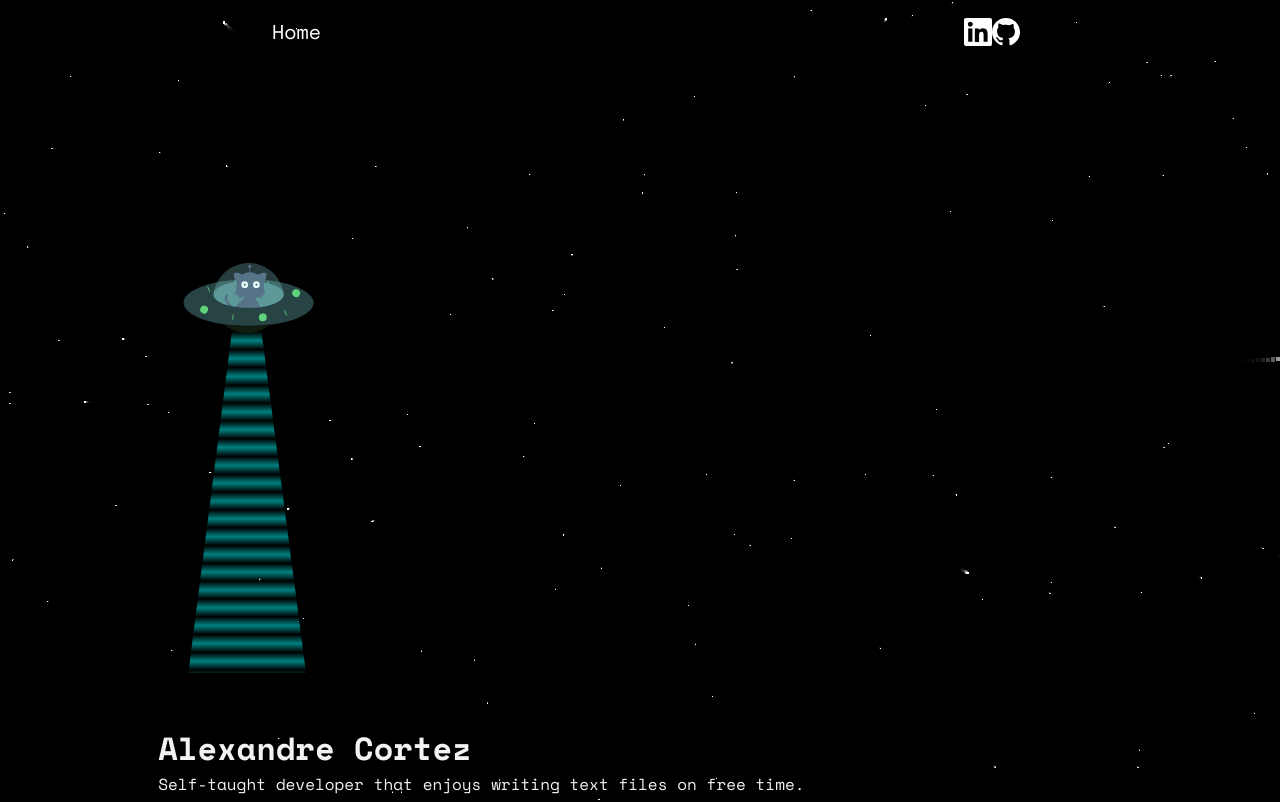
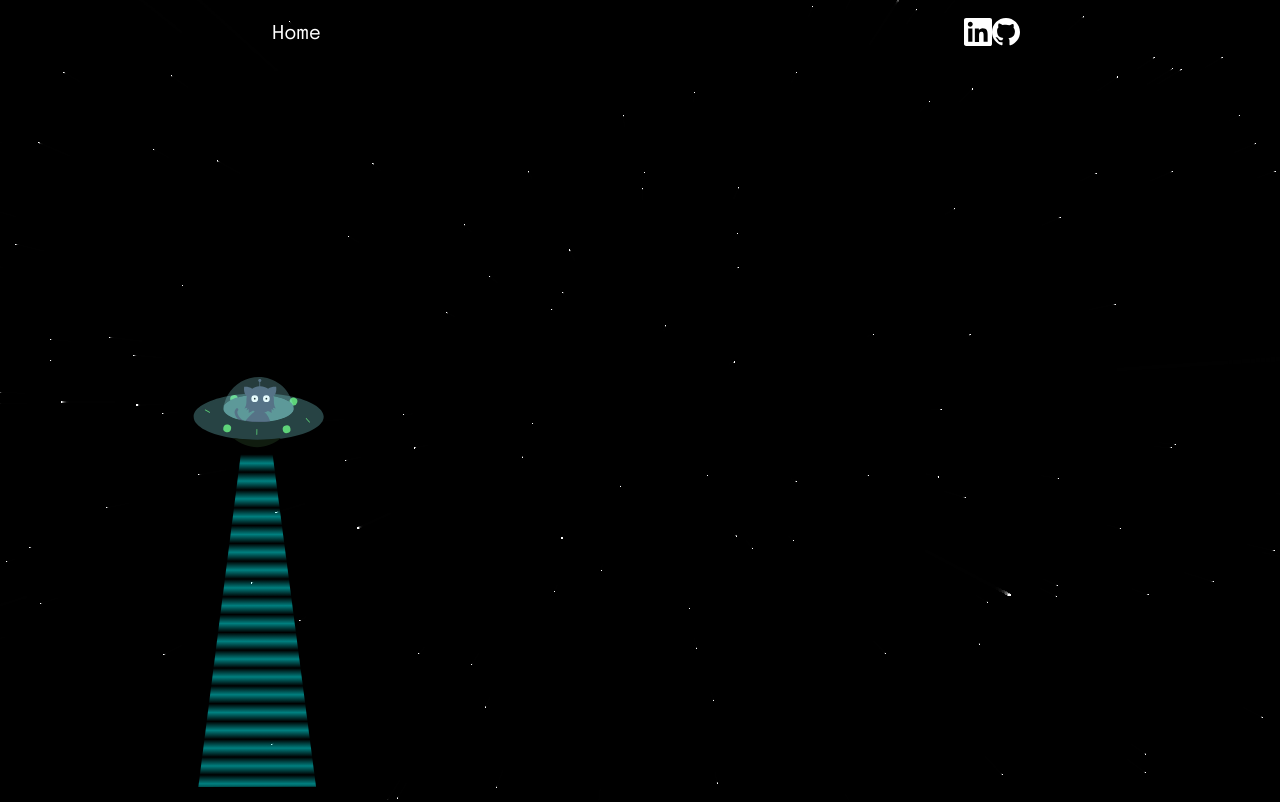
Before and after one commit to CortezSMz/CortezSMz, a Vue app: page / in a window 1280 px wide. Shown: the top 802 px of the page. Built offline with nearby package versions, Linux system fonts and the light colour scheme.

Commit message:
added spacing on rows and fixed content height when focused

```diff
--- a/src/styles/app.scss
+++ b/src/styles/app.scss
@@ -21,6 +21,7 @@ body {
 }
 
 .row {
+  margin: 25vh 0 !important;
   min-height: 100vh;
   perspective: 900px;
   perspective-origin: 50% 50vh;
@@ -29,7 +30,7 @@ body {
 
 .col {
   position: sticky;
-  top: 45vh;
+  top: 40vh;
   height: fit-content;
 }
 
```
